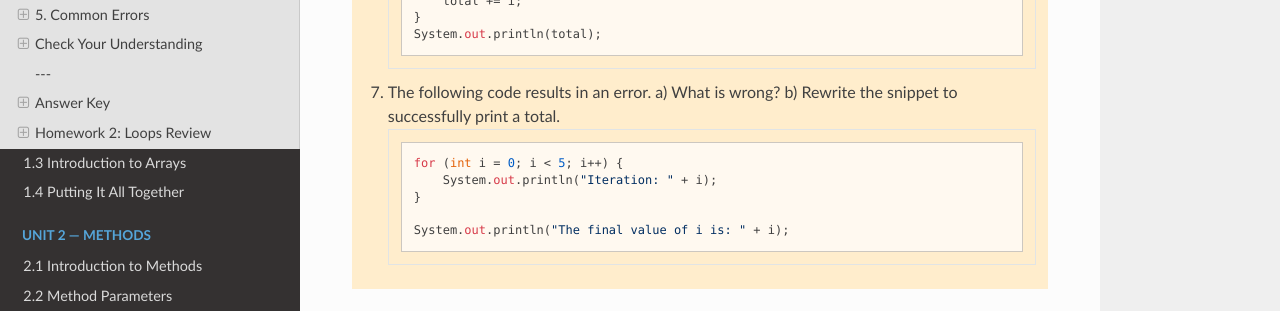
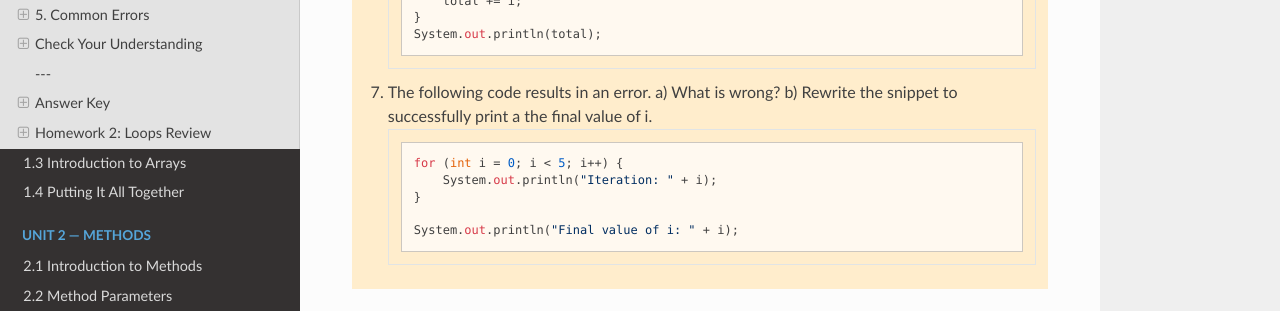
Before and after one commit to kjergens/cs2-site, an MkDocs documentation site: the page built from docs/unit1/notes_02_loops.md, in a window 1280 px wide and 900 px high, scrolled down 11756 px. Shown: the part 422-733 px from the top of the window. Built offline with MkDocs 1.6.1, drawn with Linux system fonts in a browser that asks for light colours; nearby versions of some CDN libraries.

Commit message:
Clarify question and update print statement for i
Updated question to clarify the expected output and modified the print statement for final value of i.

````diff
--- a/docs/unit1/notes_02_loops.md
+++ b/docs/unit1/notes_02_loops.md
@@ -479,11 +479,11 @@ Fix: declare `i` before the loop if you need it afterward.
     }
     System.out.println(total);
     ```
-    10. The following code results in an error. a) What is wrong? b) Rewrite the snippet to successfully print a total.
+    10. The following code results in an error. a) What is wrong? b) Rewrite the snippet to successfully print a the final value of i.
     ```java
     for (int i = 0; i < 5; i++) {
         System.out.println("Iteration: " + i);
     }
 
-    System.out.println("The final value of i is: " + i);
+    System.out.println("Final value of i: " + i);
     ```
````
